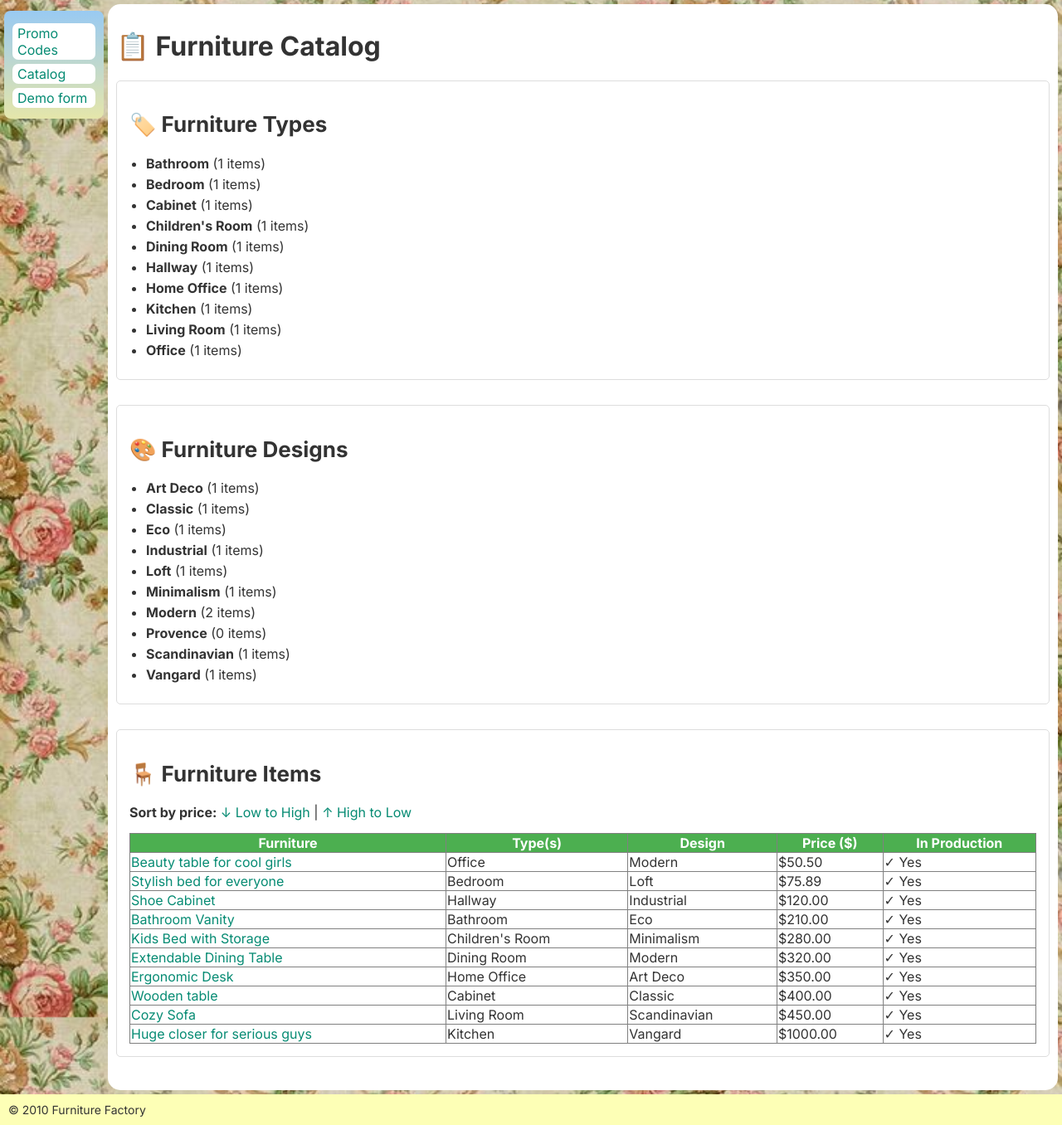
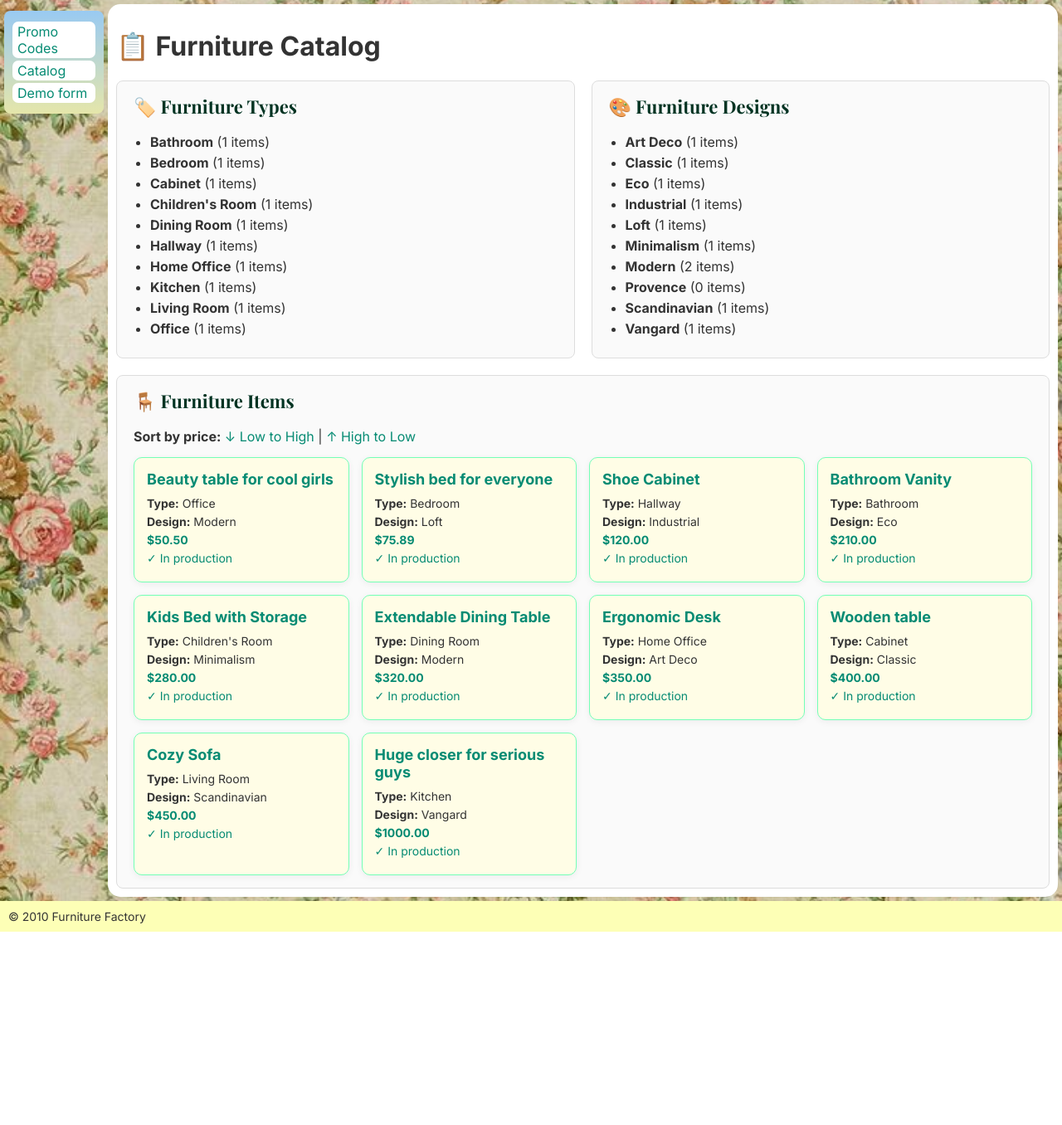
Before and after one commit to zhuchok0/FurnitureFactorySite, a Django app: page /catalog/ in a window 1280 px wide. Shown: the part 54-1410 px from the top of the page at 83% size. After the commit the page ends 1177 px from the top, so only its background shows below. Run offline with Django 5.2, Linux system fonts and the light colour scheme; data comes from the database, SQL or seed files in the repository.

Commit message:
added css grid, forms

```diff
--- a/main/templates/catalog.html
+++ b/main/templates/catalog.html
@@ -5,7 +5,9 @@
 {% block content %}
 <h1>📋 Furniture Catalog</h1>
 
-<div style="margin-bottom: 30px; border: 1px solid #ddd; padding: 15px;">
+<div class="catalog-page">
+
+    <section class="catalog-section">
         <h2>🏷️ Furniture Types</h2>
         <ul>
             {% for type in types %}
@@ -14,9 +16,9 @@
             <li>No types available</li>
             {% endfor %}
         </ul>
-</div>
+    </section>
 
-<div style="margin-bottom: 30px; border: 1px solid #ddd; padding: 15px;">
+    <section class="catalog-section">
         <h2>🎨 Furniture Designs</h2>
         <ul>
             {% for design in designs %}
@@ -25,59 +27,39 @@
             <li>No designs available</li>
             {% endfor %}
         </ul>
-</div>
+    </section>
 
-<div style="margin-bottom: 30px; border: 1px solid #ddd; padding: 15px;">
+    <section class="catalog-section catalog-items-section">
         <h2>🪑 Furniture Items</h2>
 
-    <div style="margin-bottom: 15px;">
+        <div class="catalog-sort">
             <strong>Sort by price:</strong>
             <a href="?sort=price_asc">↓ Low to High</a> |
             <a href="?sort=price_desc">↑ High to Low</a>
         </div>
 
-    <table border="1" style="width: 100%; border-collapse: collapse;">
-        <thead>
-            <tr style="background-color: #4CAF50; color: white;">
-                <th>Furniture</th>
-                <th>Type(s)</th>
-                <th>Design</th>
-                <th>Price ($)</th>
-                <th>In Production</th>
-            </tr>
-        </thead>
-        <tbody>
+        <div class="catalog-items-grid">
             {% for item in furniture_list %}
-            <tr>
-                <td>
-                    <a href="{{ item.get_absolute_url }}">
-                        {{ item.title }}
-                    </a>
-                </td>
-                <td>{{ item.type_names|default:"No type" }}</td>
-                <td>{{ item.design_name }}</td>
-                <td>${{ item.price|floatformat:2 }}</td>
-                <td>{% if item.in_production %}✓ Yes{% else %}✗ No{% endif %}</td>
-            </tr>
+            <article class="catalog-card">
+                <h3>
+                    <a href="{{ item.get_absolute_url }}">{{ item.title }}</a>
+                </h3>
+                <p><strong>Type:</strong> {{ item.type_names|default:"No type" }}</p>
+                <p><strong>Design:</strong> {{ item.design_name }}</p>
+                <p class="catalog-card-price">${{ item.price|floatformat:2 }}</p>
+                <p>
+                    {% if item.in_production %}
+                    <span class="status-yes">✓ In production</span>
+                    {% else %}
+                    <span class="status-no">✗ Not in production</span>
+                    {% endif %}
+                </p>
+            </article>
             {% empty %}
-            <tr>
-                <td colspan="5">No furniture available</td>
-            </tr>
+            <p>No furniture available</p>
             {% endfor %}
-        </tbody>
-    </table>
         </div>
+    </section>
 
-<style>
-    div {
-        border-radius: 5px;
-    }
-    ul {
-        margin: 10px 0;
-        padding-left: 20px;
-    }
-    li {
-        margin: 5px 0;
-    }
-</style>
+</div>
 {% endblock %}
--- a/static/css/style.css
+++ b/static/css/style.css
@@ -504,9 +504,6 @@ main ul.furniture-list {
     }
 }
 
-/* --------------------------FORMS--------------------------*/
-/* input, select, textarea, button { ... } */
-
 /* --------------------------FOOTER--------------------------*/
 footer {
     background-color: #fdffb6;
@@ -674,3 +671,150 @@ p, li, a {
         padding: 0 8px;
     }
 }
+
+
+/* -------------------------- FORMS -------------------------- */
+
+/* --- ДОСТУПНЫЕ (enabled) — базовый вид --- */
+input:enabled,
+textarea:enabled,
+select:enabled {
+    border: 1px solid #068b73;
+    background-color: #e7fff8;
+}
+
+/* --- ОБЯЗАТЕЛЬНЫЕ (required): только когда НЕВАЛИДНЫ --- */
+input:required:invalid,
+textarea:required:invalid,
+select:required:invalid {
+    border-left: 4px solid #e05353;
+    background-color: #f5f2f2;
+}
+
+/* --- ОБЯЗАТЕЛЬНЫЕ: когда ВАЛИДНЫ — обычный вид --- */
+input:required:valid,
+textarea:required:valid,
+select:required:valid {
+    border: 1px solid #068b73;
+    background-color: #ffffff;
+}
+
+/* --- ЗАБЛОКИРОВАННЫЕ (disabled) --- */
+input:disabled,
+textarea:disabled,
+select:disabled,
+button:disabled {
+    background-color: #857979;
+    color: #3a3939;
+    border: 1px solid #413f3f;
+    cursor: not-allowed;
+}
+
+/* --- ВНЕ ДИАПАЗОНА (out-of-range) --- */
+input:out-of-range {
+    border: 2px solid #e05353;
+    background-color: #ffd8d8;
+}
+
+/* --- ВКЛЮЧЁННЫЕ ФЛАЖКИ И ПЕРЕКЛЮЧАТЕЛИ (checked) --- */
+input[type="checkbox"]:checked,
+input[type="radio"]:checked {
+    accent-color: #068b73;
+}
+
+/* -------------------------- CATALOG -------------------------- */
+
+.catalog-page {
+    display: grid;
+    grid-auto-flow: row;
+    grid-template-columns: 1fr 1fr;   /* Types | Designs */
+    gap: 20px;
+}
+
+.catalog-section {
+    background-color: #fafafa;
+    border: 1px solid #ddd;
+    border-radius: 8px;
+    padding: 15px 20px;
+}
+
+.catalog-section h2 {
+    margin-top: 0;
+    color: #003322;
+    font-family: 'Playfair Display', Georgia, serif;
+    font-size: 22px;
+}
+
+.catalog-section ul {
+    margin: 10px 0;
+    padding-left: 20px;
+}
+
+.catalog-section li {
+    margin: 5px 0;
+}
+
+/* Секция Items — на всю ширину */
+.catalog-items-section {
+    grid-column: 1 / -1;
+}
+
+.catalog-sort {
+    margin-bottom: 15px;
+}
+
+/* Сетка карточек товаров */
+.catalog-items-grid {
+    display: grid;
+    grid-auto-flow: row;
+    grid-template-columns: repeat(auto-fill, minmax(220px, 1fr));
+    gap: 15px;
+}
+
+.catalog-card {
+    background-color: #fffde6;
+    border: 1px solid #73ffb7;
+    border-radius: 10px;
+    padding: 15px;
+    box-shadow: 0 2px 8px rgba(0, 0, 0, 0.06);
+    transition: transform 0.2s, box-shadow 0.2s;
+}
+
+.catalog-card:hover {
+    transform: translateY(-3px);
+    box-shadow: 0 6px 16px rgba(0, 0, 0, 0.12);
+}
+
+.catalog-card h3 {
+    margin: 0 0 10px;
+    font-size: 18px;
+}
+
+.catalog-card h3 a {
+    color: #068b73;
+}
+
+.catalog-card p {
+    margin: 5px 0;
+    font-size: 14px;
+}
+
+.catalog-card-price {
+    font-size: 18px;
+    font-weight: bold;
+    color: #068b73;
+}
+
+.status-yes {
+    color: #068b73;
+}
+
+.status-no {
+    color: #e05353;
+}
+
+@media (max-width: 768px) {
+    .catalog-page {
+        grid-template-columns: 1fr;   /* 2 секции друг под другом */
+    }
+}
```
Lines whose indentation alone changed are shown as unchanged.
